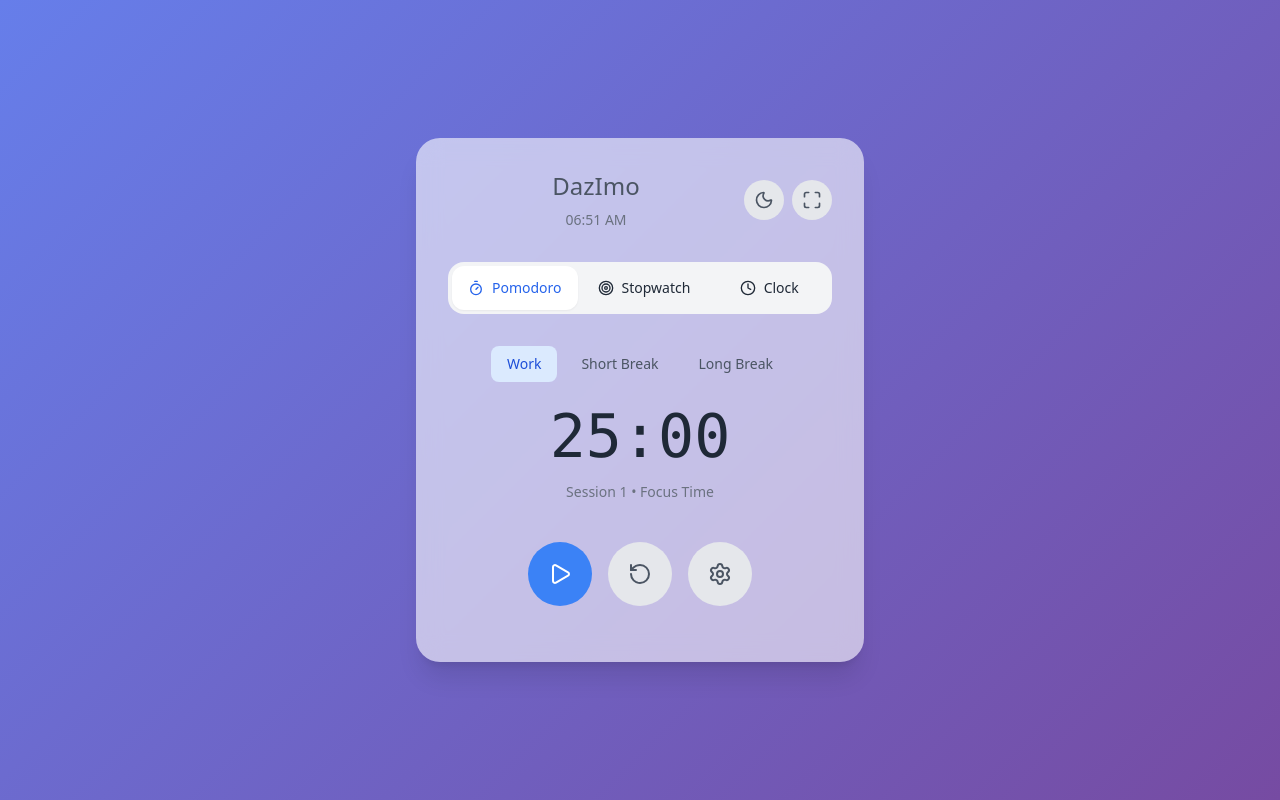
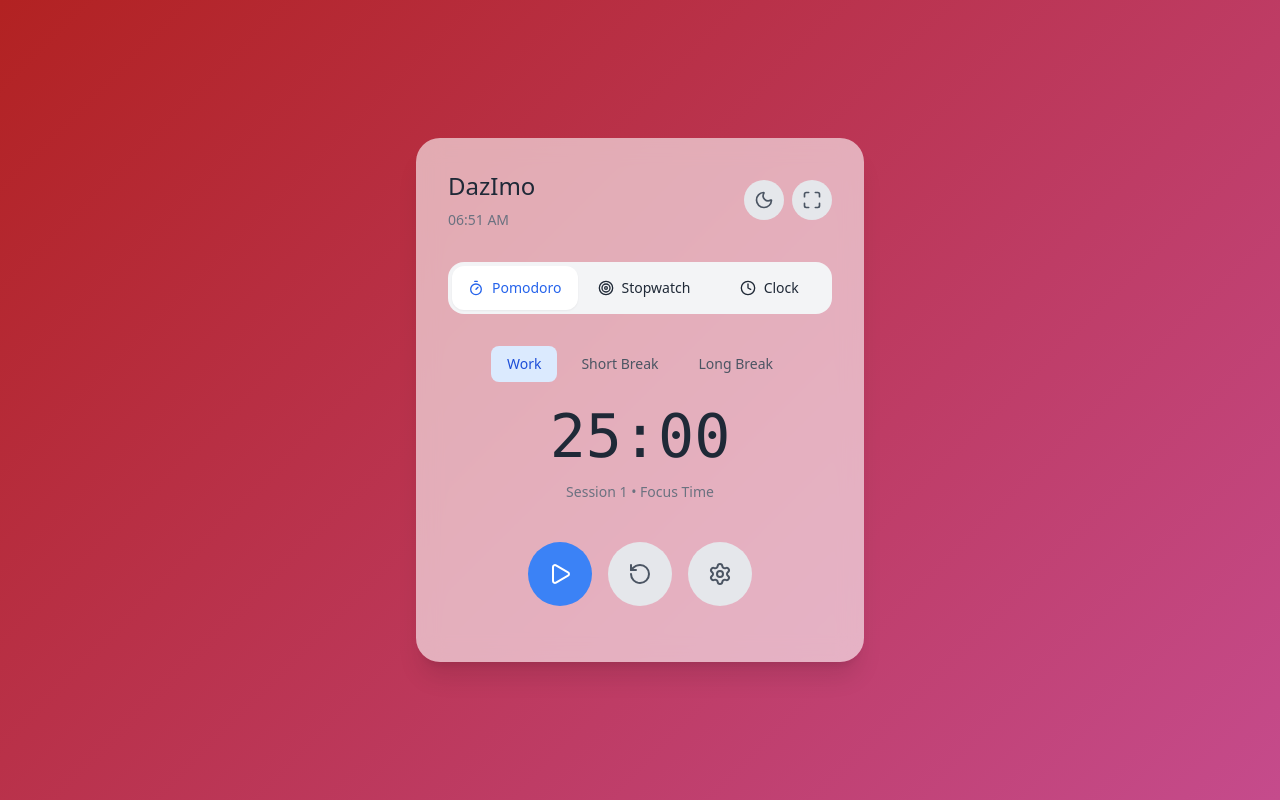
Before and after one commit to gajzzs/DazImo, a React (Create React App) app: page / in a window 1280 px wide. Built offline with nearby package versions, Linux system fonts and the light colour scheme.

Commit message:
fixed ui heading center

```diff
--- a/package.json
+++ b/package.json
@@ -2,7 +2,7 @@
   "name": "dazimo",
   "version": "0.1.0",
   "private": true,
-  "homepage": "https://gajzzs.github.io/DazImo",
+  "homepage": "https://gajzzs.github.io/DazImo/",
   "dependencies": {
     "@tailwindcss/postcss": "^4.1.11",
     "@testing-library/dom": "^10.4.1",
--- a/src/App.js
+++ b/src/App.js
@@ -20,7 +20,7 @@ const ProductivityTimer = () => {
   const [isDarkMode, setIsDarkMode] = useState(false);
   const [backgroundConfig, setBackgroundConfig] = useState({
     type: 'gradient',
-    colors: ['#667eea', '#764ba2'],
+    colors: ['#b22222', '#c54b8c'],
     angle: 135
   });
 
@@ -220,10 +220,10 @@ const ProductivityTimer = () => {
         <div className={`flex justify-between items-center mb-8 transition-opacity duration-500 ${
           isFullscreen && isRunning ? 'opacity-0 pointer-events-none' : 'opacity-100'
         }`}>
-          <div className="text-center flex-1">
+          <div className="flex-1">
             <h1 className={`font-light mb-2 transition-all duration-300 ${
               isFullscreen ? 'text-4xl' : 'text-2xl'
-            } ${isDarkMode ? 'text-white' : 'text-gray-600'}`}>
+            } ${isDarkMode ? 'text-white' : 'text-gray-800'}`}>
               DazImo
             </h1>
             <div className={`text-sm ${isDarkMode ? 'text-gray-400' : 'text-gray-500'} ${
```
